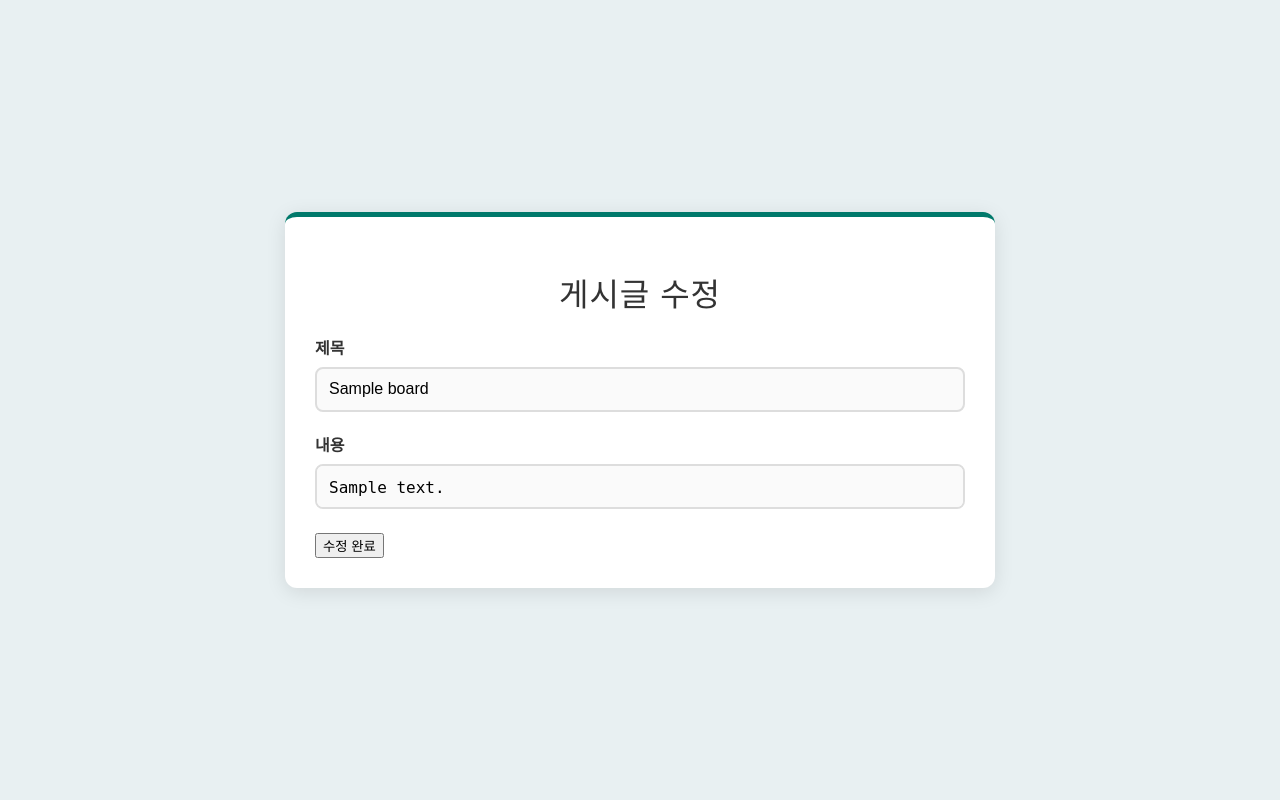
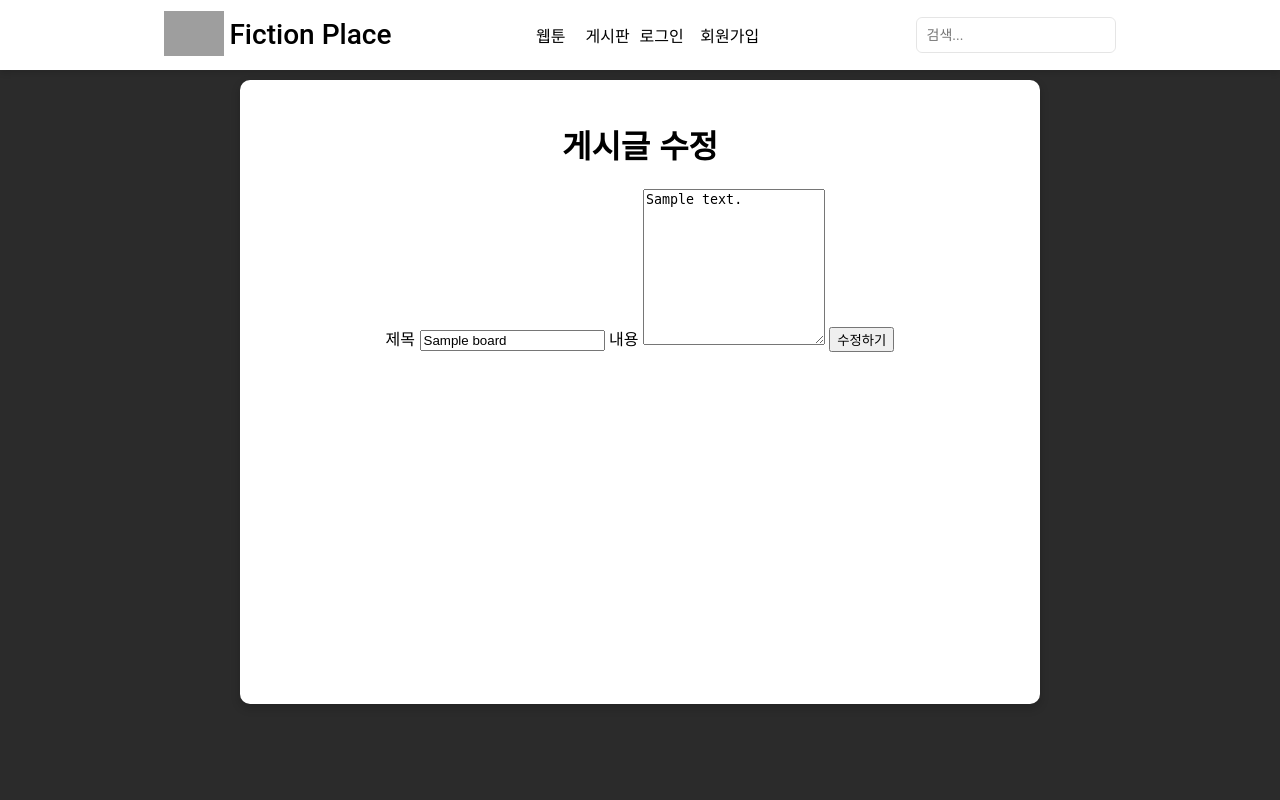
Before and after one commit to EunKyu00/FictionPlace, a Spring Boot app: page /board/modify/1 in a window 1280 px wide. Run offline with Spring Boot 4, Linux system fonts and the light colour scheme; tables that the repository leaves empty hold one stand-in row (values such as "Sample post"); some of the project's set-up classes (security, data sources, template engines, error pages and the like) are left out, and stand-ins take their place; grey boxes are pictures that could not be loaded.

Commit message:
게시글수정창하는중

```diff
--- a/src/main/java/com/example/fiction_place1/domain/board/controller/ModifyBoardController.java
+++ b/src/main/java/com/example/fiction_place1/domain/board/controller/ModifyBoardController.java
@@ -3,8 +3,6 @@ package com.example.fiction_place1.domain.board.controller;
 import com.example.fiction_place1.domain.board.entity.Board;
 import com.example.fiction_place1.domain.board.form.BoardForm;
 import com.example.fiction_place1.domain.board.service.BoardService;
-import com.example.fiction_place1.domain.board_type.service.BoardTypeService;
-import com.example.fiction_place1.domain.comment.service.CommentService;
 import com.example.fiction_place1.domain.user.entity.CompanyUser;
 import com.example.fiction_place1.domain.user.entity.SiteUser;
 import jakarta.servlet.http.HttpSession;
@@ -45,7 +43,6 @@ public class ModifyBoardController {
                               @PathVariable("id") Long id,
                               HttpSession session) {
         Board board = boardService.getBoard(id);
-
         // 세션에서 로그인된 사용자 가져오기
         SiteUser siteUser = (SiteUser) session.getAttribute("loginUser");
         CompanyUser companyUser = (CompanyUser) session.getAttribute("loginCompanyUser");
@@ -58,6 +55,6 @@ public class ModifyBoardController {
         }
 
         Long boardTypeId = board.getBoardType().getId();
-        return String.format("redirect:/board?boardTypeId=%d", boardTypeId);
+        return String.format("redirect:/board/detail/{id}", boardTypeId);
     }
 }
--- a/src/main/java/com/example/fiction_place1/domain/board/service/BoardService.java
+++ b/src/main/java/com/example/fiction_place1/domain/board/service/BoardService.java
@@ -85,4 +85,5 @@ public class BoardService {
         board.setHit(board.getHit() + 1);
         return boardRepository.save(board);
     }
+
 }
--- a/src/main/resources/static/modify_board.css
+++ b/src/main/resources/static/modify_board.css
@@ -1,69 +1,23 @@
-/* 전체 페이지 스타일 */
+/* 전체 페이지 중앙 정렬 */
 body {
-    font-family: 'Arial', sans-serif;
-    background-color: #e8f0f2;  /* 밝은 파란색 배경 */
-    margin: 0;
-    padding: 0;
-    display: flex;
-    justify-content: center;
-    align-items: center;
-    height: 100vh;
+  display: flex;
+  justify-content: flex-start;
+  margin: 0;
+  background-color: #2b2b2b;
+  font-family: Arial, sans-serif;
+  flex-direction: column;
+  align-items: center;
 }
 
-/* 수정 페이지 컨테이너 */
-.container {
-    background-color: #ffffff;
-    padding: 30px;
-    border-radius: 12px;
-    box-shadow: 0 4px 20px rgba(0, 0, 0, 0.1);
-    width: 100%;
-    max-width: 650px;
-    border-top: 5px solid #00796b;  /* 상단에 강조선 */
+/* 전체 컨텐츠 박스 */
+.content-wrapper {
+  width: 80%;
+  max-width: 800px;
+  background: white;
+  padding: 20px;
+  border-radius: 10px;
+  box-shadow: 0px 4px 10px rgba(0, 0, 0, 0.2);
+  text-align: center; /* 내부 텍스트 중앙 정렬 */
+  margin-top: 10px;
+  min-height: 78vh;
 }
-
-/* 제목 스타일 */
-h1 {
-    color: #333;
-    text-align: center;
-    font-size: 2rem;
-    margin-bottom: 20px;
-    font-weight: 500;
-    text-transform: uppercase;
-    letter-spacing: 1px;
-}
-
-/* 폼 그룹 스타일 */
-.form-group {
-    margin-bottom: 20px;
-}
-
-/* 라벨 스타일 */
-label {
-    font-size: 1rem;
-    color: #333;
-    font-weight: 600;
-    margin-bottom: 8px;
-    display: block;
-}
-
-/* 입력 폼 스타일 */
-.input, .form-control, textarea {
-    width: 100%;
-    padding: 12px;
-    font-size: 1rem;
-    border: 2px solid #ddd;
-    border-radius: 8px;
-    background-color: #fafafa;
-    box-sizing: border-box;
-    transition: all 0.3s ease;
-}
-
-/* 입력창 및 텍스트 영역 높이 맞추기 */
-.input, .form-control, textarea {
-    height: 45px;  /* 버튼과 동일한 세로 길이 */
-}
-
-/* 텍스트 영역 스타일 */
-textarea {
-    resize: none;  /* 세로 크기 조정 불가 */
-    m
--- a/src/main/resources/templates/modify_board.html
+++ b/src/main/resources/templates/modify_board.html
@@ -3,22 +3,33 @@
 <head>
     <meta charset="UTF-8">
     <title>게시글 수정</title>
+    <link rel="stylesheet" th:href="@{/CSS/Navber.css}">
     <link rel="stylesheet" href="/modify_board.css">
 </head>
 <body>
-<div class="container">
+<div th:replace="~{navbar :: navbar}"></div>
+
+
+<div class="content-wrapper">
     <h1>게시글 수정</h1>
-    <form th:action="@{/board/modify/{id}(id=${boardId})}" method="post">
-        <div class="form-group">
-            <label for="title">제목</label>
-            <input type="text" id="title" name="title" class="form-control" th:value="${boardForm.title}" required>
-        </div>
-        <div class="form-group">
-            <label for="content">내용</label>
-            <textarea id="content" name="content" class="form-control" rows="5" th:text="${boardForm.content}" required></textarea>
-        </div>
-        <button type="submit" class="btn btn-primary">수정 완료</button>
+    <form th:action="@{|/board/modify/${id}|}" method="post">
+        <!-- 제목 입력란 -->
+        <label for="title">제목</label>
+        <input type="text" id="title" name="title" th:value="${boardForm.title}" required />
+
+        <!-- 내용 입력란 -->
+        <label for="content">내용</label>
+        <textarea id="content" name="content" rows="10" required
+                  th:text="${boardForm.content}"></textarea>
+
+        <!-- 수정 버튼 -->
+        <button type="submit">수정하기</button>
     </form>
 </div>
+
+<d
+</div>
+
+<script src="/JS/dropdown.js"></script>
 </body>
 </html>
--- a/src/main/resources/templates/myprofile.html
+++ b/src/main/resources/templates/myprofile.html
@@ -78,7 +78,6 @@
     <div id="profile-nickname" th:text="${nickname}"></div>
     <div class="email">Email :</div>
     <div id="profile-email" th:text="${email}"></div>
-    <p>loggedInUserId: <span th:text="${siteUserId}"></span></p>
 </div>
 </div>
 
```
Also changed, not shown: src/main/resources/static/board_detail.css (+4 -3 lines), src/main/resources/templates/board_detail.html (+6 -4 lines).
